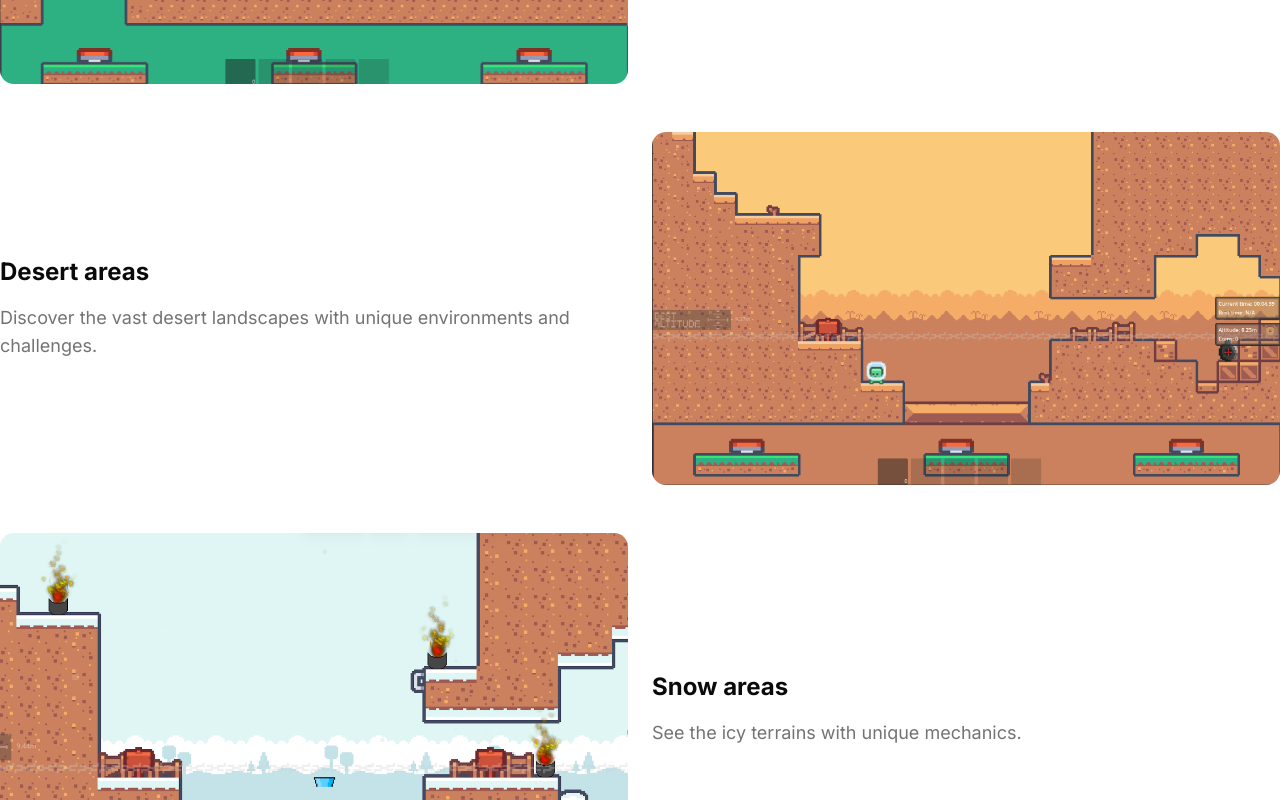
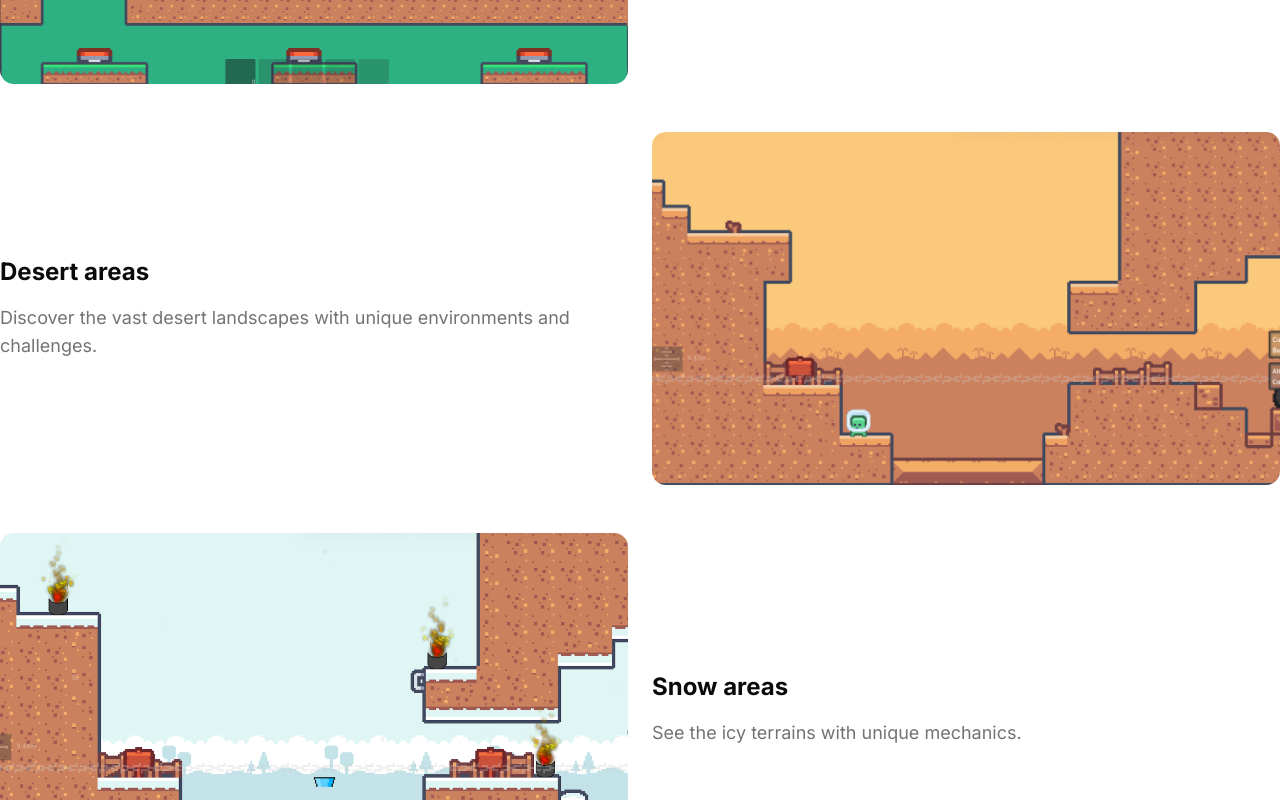
Before and after one commit to rherz48/COMP1501-Final-Project-Website, a Next.js app: page / in a window 1280 px wide. Shown: the part 1900-2700 px from the top of the page. Built offline with nearby package versions, Linux system fonts and the light colour scheme.

Commit message:
Cropped desert image

```diff
--- a/app/page.tsx
+++ b/app/page.tsx
@@ -35,7 +35,7 @@ export default function Page() {
     },
     {
       title: "Desert areas",
-      imageSrc: "/images/desert_area/desert_area_0.png",
+      imageSrc: "/images/desert_area/desert_area_0_cropped.png",
       description: "Discover the vast desert landscapes with unique environments and challenges."
     },
     {
@@ -54,7 +54,7 @@ export default function Page() {
     { imageSrc: "/images/green_area/green_area_3_image_2.png" },
     { imageSrc: "/images/green_area/green_area_4.png" },
     { imageSrc: "/images/green_area/green_area_5.png" },
-    { imageSrc: "/images/desert_area/desert_area_0.png" },
+    { imageSrc: "/images/desert_area/desert_area_0_cropped.png" },
     { imageSrc: "/images/snow_area/snow_area_cropped_0.png" },
   ]
 
```
Also changed, not shown: public/images/desert_area/desert_area_0.png (deleted), public/images/desert_area/desert_area_0_cropped.png (added).
